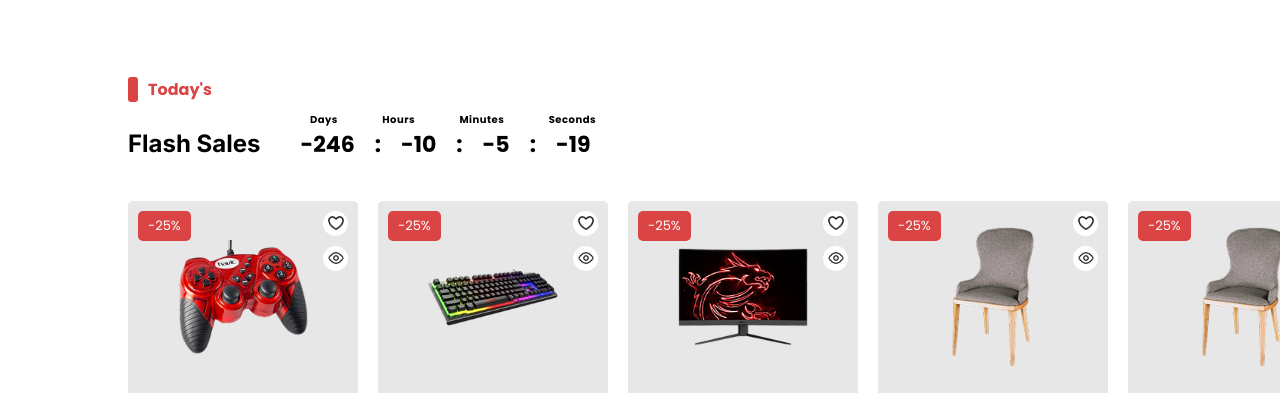
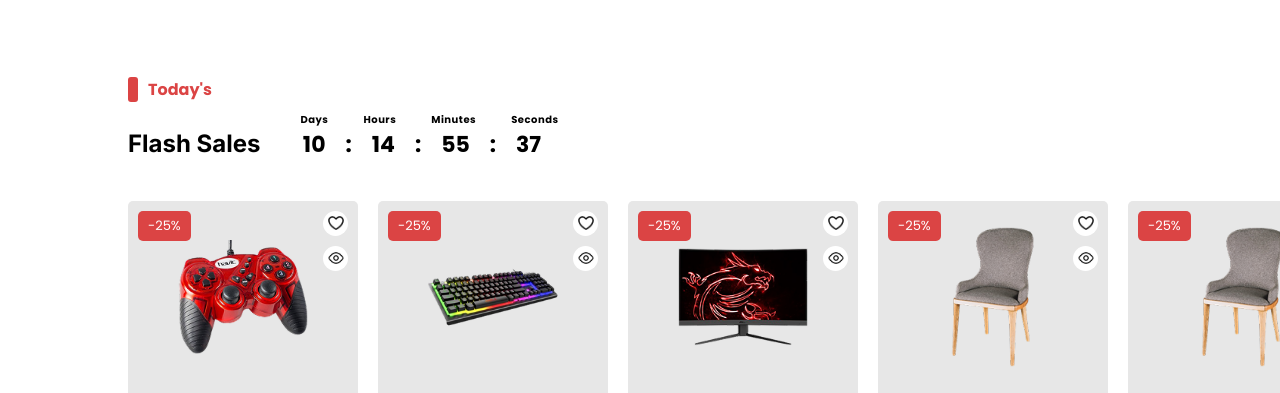
Before and after one commit to Ayodann/Exclusive, a plain HTML site: page index.html in a window 1280 px wide. Shown: the part 407-800 px from the top of the page. Drawn offline with Linux system fonts and the light colour scheme.

Commit message:
time change

```diff
--- a/script.js
+++ b/script.js
@@ -1,5 +1,5 @@
-const targetDate = new Date("oct 27, 2025 00:00:00").getTime();
-const endDate = new Date("oct 30 ,2025 00:00:00").getTime();
+const targetDate = new Date("jul 10, 2026 00:00:00").getTime();
+const endDate = new Date("jul 20, 2026 00:00:00").getTime();
 
 const countdown = setInterval(() => {
   const now = new Date().getTime();
```
Also changed, not shown: index.html (+1 -0 lines).
